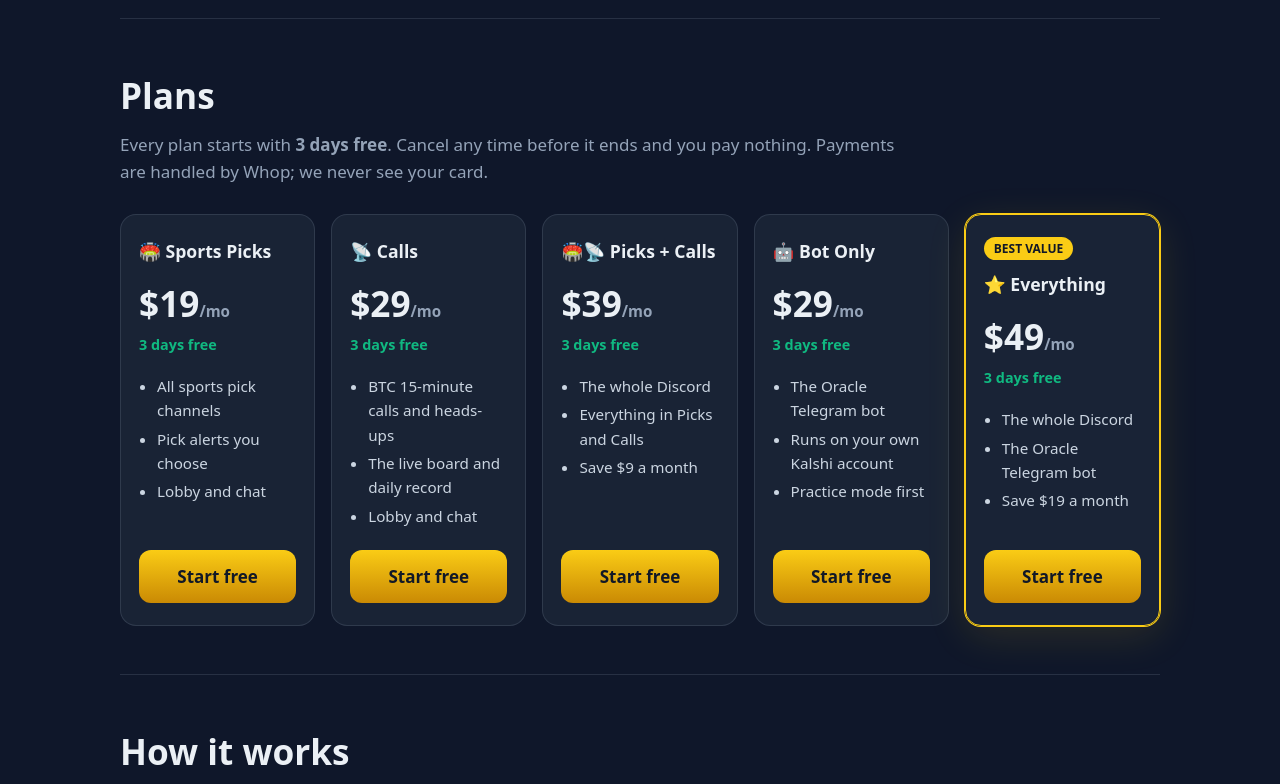
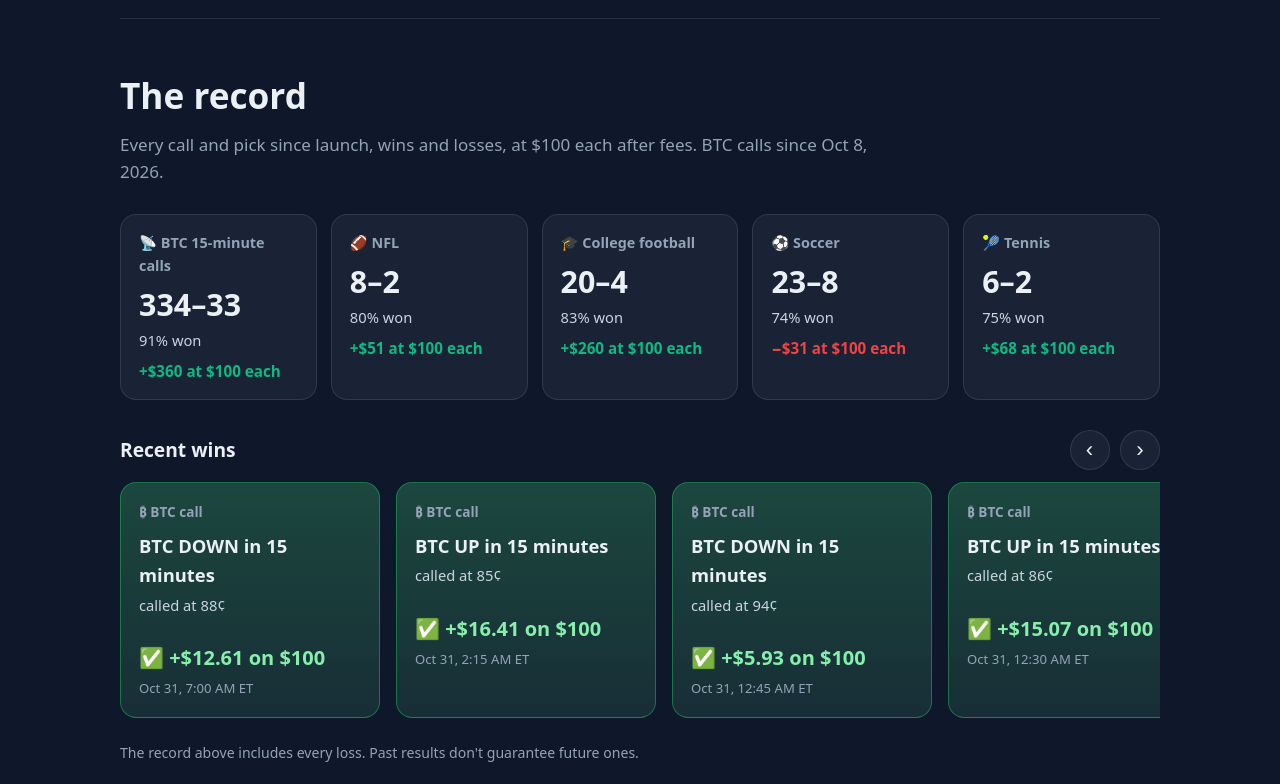
Before and after one commit to VektorPulse/oraclesignals-site, a plain HTML site: page index.html in a window 1280 px wide. Shown: the part 1140-1924 px from the top of the page. Drawn offline with Linux system fonts and the light colour scheme.

Commit message:
The record and recent wins

```diff
--- a/index.html
+++ b/index.html
@@ -48,6 +48,18 @@
         <p>A Telegram bot that runs on <i>your own</i> Kalshi account. Practice with pretend money first; when you're
           ready, it can follow the coach's calls for you, with your own limits and a daily stop.</p></div>
     </div>
+  </section>
+
+  <section id="results" hidden>
+    <h2>The record</h2>
+    <p class="sub">Every call and pick since launch, wins and losses, at $100 each after fees.
+      <span id="updated"></span></p>
+    <div class="stats" id="stats"></div>
+    <div class="carousel-head"><h3>Recent wins</h3>
+      <div class="arrows"><button type="button" id="prev" aria-label="Previous">‹</button>
+        <button type="button" id="next" aria-label="Next">›</button></div></div>
+    <div class="carousel" id="wins" tabindex="0" aria-label="Recent wins"></div>
+    <p class="note">The record above includes every loss. Past results don't guarantee future ones.</p>
   </section>
 
   <section id="plans">
@@ -117,5 +129,53 @@
     © 2026 Oracle Signals. Not affiliated with Kalshi.
   </footer>
 </div>
+<script>
+// The record (record.json, refreshed hourly by the server). Without it the section simply stays hidden.
+(async () => {
+  let d;
+  try {
+    const r = await fetch("record.json", {cache: "no-store"});
+    if (!r.ok) return;
+    d = await r.json();
+  } catch (e) { return; }
+  const el = (tag, cls, text) => { const n = document.createElement(tag); if (cls) n.className = cls;
+    if (text !== undefined) n.textContent = text; return n; };
+  const money = v => (v >= 0 ? "+$" : "−$") + Math.abs(v).toLocaleString("en-US",
+    {minimumFractionDigits: Math.abs(v) < 100 && v % 1 ? 2 : 0, maximumFractionDigits: 2});
+  const stats = document.getElementById("stats");
+  for (const s of [d.btc, ...(d.sports || [])]) {
+    if (!s || !(s.won + s.lost)) continue;
+    const box = el("div", "stat");
+    box.append(el("div", "stat-label", `${s.emoji} ${s.label}`),
+               el("div", "stat-rec", `${s.won}–${s.lost}${s.push ? "–" + s.push : ""}`),
+               el("div", "stat-pct", `${Math.round(100 * s.won / (s.won + s.lost))}% won`),
+               el("div", "stat-pnl " + (s.pnl >= 0 ? "up" : "down"), `${money(s.pnl)} at $100 each`));
+    stats.append(box);
+  }
+  if (d.btc && d.btc.since) document.getElementById("updated").textContent = `BTC calls since ${d.btc.since}.`;
+  const row = document.getElementById("wins");
+  for (const w of d.wins || []) {
+    const c = el("article", "win");
+    c.append(el("div", "win-top", `${w.emoji} ${w.kind}`), el("div", "win-title", w.title),
+             el("div", "win-detail", w.detail), el("div", "win-pnl", `✅ ${money(w.pnl)} on $100`),
+             el("div", "win-when", w.when));
+    row.append(c);
+  }
+  document.getElementById("results").hidden = false;
+  const step = () => (row.querySelector(".win")?.offsetWidth || 260) + 16;
+  document.getElementById("prev").onclick = () => row.scrollBy({left: -step(), behavior: "smooth"});
+  document.getElementById("next").onclick = () => row.scrollBy({left: step(), behavior: "smooth"});
+  if (!matchMedia("(prefers-reduced-motion: reduce)").matches) {
+    let paused = false;
+    for (const ev of ["mouseenter", "focusin", "touchstart"]) row.addEventListener(ev, () => paused = true);
+    for (const ev of ["mouseleave", "focusout"]) row.addEventListener(ev, () => paused = false);
+    setInterval(() => {
+      if (paused || document.hidden) return;
+      const end = row.scrollLeft + row.clientWidth >= row.scrollWidth - 4;
+      row.scrollTo({left: end ? 0 : row.scrollLeft + step(), behavior: "smooth"});
+    }, 3500);
+  }
+})();
+</script>
 </body>
 </html>
--- /dev/null
+++ b/record.json
@@ -0,0 +1,176 @@
+{
+ "updated": "Oct 31, 8:15 AM ET",
+ "stake": 100.0,
+ "btc": {
+  "label": "BTC 15-minute calls",
+  "emoji": "📡",
+  "won": 334,
+  "lost": 33,
+  "pnl": 360,
+  "since": "Oct 8, 2026"
+ },
+ "sports": [
+  {
+   "label": "NFL",
+   "emoji": "🏈",
+   "won": 8,
+   "lost": 2,
+   "push": 0,
+   "pnl": 51
+  },
+  {
+   "label": "College football",
+   "emoji": "🎓",
+   "won": 20,
+   "lost": 4,
+   "push": 0,
+   "pnl": 260
+  },
+  {
+   "label": "Soccer",
+   "emoji": "⚽",
+   "won": 23,
+   "lost": 8,
+   "push": 0,
+   "pnl": -31
+  },
+  {
+   "label": "Tennis",
+   "emoji": "🎾",
+   "won": 6,
+   "lost": 2,
+   "push": 0,
+   "pnl": 68
+  }
+ ],
+ "wins": [
+  {
+   "when": "Oct 31, 8:15 AM ET",
+   "emoji": "₿",
+   "kind": "BTC call",
+   "title": "BTC DOWN in 15 minutes",
+   "detail": "called at 85¢",
+   "pnl": 16.41
+  },
+  {
+   "when": "Oct 31, 7:00 AM ET",
+   "emoji": "₿",
+   "kind": "BTC call",
+   "title": "BTC DOWN in 15 minutes",
+   "detail": "called at 88¢",
+   "pnl": 12.61
+  },
+  {
+   "when": "Oct 31, 2:15 AM ET",
+   "emoji": "₿",
+   "kind": "BTC call",
+   "title": "BTC UP in 15 minutes",
+   "detail": "called at 85¢",
+   "pnl": 16.41
+  },
+  {
+   "when": "Oct 31, 12:45 AM ET",
+   "emoji": "₿",
+   "kind": "BTC call",
+   "title": "BTC DOWN in 15 minutes",
+   "detail": "called at 94¢",
+   "pnl": 5.93
+  },
+  {
+   "when": "Oct 31, 12:30 AM ET",
+   "emoji": "₿",
+   "kind": "BTC call",
+   "title": "BTC UP in 15 minutes",
+   "detail": "called at 86¢",
+   "pnl": 15.07
+  },
+  {
+   "when": "Oct 31, 12:30 AM ET",
+   "emoji": "🎾",
+   "kind": "Tennis",
+   "title": "Shnaider to win",
+   "detail": "Pohánková vs Shnaider · at 71¢",
+   "pnl": 38.04
+  },
+  {
+   "when": "Oct 30, 10:30 PM ET",
+   "emoji": "🎓",
+   "kind": "College football",
+   "title": "Sacramento State +23.5",
+   "detail": "Kent State @ Sacramento State · at 85¢",
+   "pnl": 16.42
+  },
+  {
+   "when": "Oct 30, 10:30 PM ET",
+   "emoji": "🎓",
+   "kind": "College football",
+   "title": "Under 62.5 points",
+   "detail": "Kent State @ Sacramento State · at 86¢",
+   "pnl": 15.15
+  },
+  {
+   "when": "Oct 30, 10:30 PM ET",
+   "emoji": "🎓",
+   "kind": "College football",
+   "title": "Over 32.5 points",
+   "detail": "Kent State @ Sacramento State · at 85¢",
+   "pnl": 16.42
+  },
+  {
+   "when": "Oct 30, 7:45 PM ET",
+   "emoji": "₿",
+   "kind": "BTC call",
+   "title": "BTC UP in 15 minutes",
+   "detail": "called at 86¢",
+   "pnl": 15.07
+  },
+  {
+   "when": "Oct 30, 4:00 PM ET",
+   "emoji": "⚽",
+   "kind": "Soccer",
+   "title": "No draw",
+   "detail": "Wrexham @ Sheffield Utd · at 72¢",
+   "pnl": 36.22
+  },
+  {
+   "when": "Oct 30, 4:00 PM ET",
+   "emoji": "⚽",
+   "kind": "Soccer",
+   "title": "Under 3.5 goals",
+   "detail": "Wrexham @ Sheffield Utd · at 73¢",
+   "pnl": 34.45
+  },
+  {
+   "when": "Oct 30, 4:00 PM ET",
+   "emoji": "⚽",
+   "kind": "Soccer",
+   "title": "Sheffield Utd or draw",
+   "detail": "Wrexham @ Sheffield Utd · at 70¢",
+   "pnl": 39.92
+  },
+  {
+   "when": "Oct 30, 10:00 AM ET",
+   "emoji": "🎾",
+   "kind": "Tennis",
+   "title": "Alcaraz to win",
+   "detail": "Alcaraz vs Paul · at 77¢",
+   "pnl": 27.81
+  },
+  {
+   "when": "Oct 29, 8:15 PM ET",
+   "emoji": "🏈",
+   "kind": "NFL",
+   "title": "Under 59.5 points",
+   "detail": "Panthers @ Packers · at 83¢",
+   "pnl": 19.07
+  },
+  {
+   "when": "Oct 29, 8:15 PM ET",
+   "emoji": "🏈",
+   "kind": "NFL",
+   "title": "Under 62.5 points",
+   "detail": "Panthers @ Packers · at 88¢",
+   "pnl": 12.69
+  }
+ ]
+}
--- a/style.css
+++ b/style.css
@@ -84,6 +84,32 @@ section p.sub { color: var(--muted); margin: 0 0 28px; max-width: 46em; }
 .plan li { margin: 4px 0; }
 .plan .btn { text-align: center; }
 
+/* the record and the carousel of recent wins */
+.stats { display: grid; gap: 14px; grid-template-columns: repeat(auto-fit, minmax(170px, 1fr)); margin-bottom: 30px; }
+.stat { background: var(--panel); border: 1px solid var(--line); border-radius: var(--radius); padding: 16px 18px; }
+.stat-label { color: var(--muted); font-weight: 700; font-size: .9rem; }
+.stat-rec { font-size: 1.9rem; font-weight: 900; margin-top: 4px; }
+.stat-pct { color: #cbd5e1; font-size: .92rem; }
+.stat-pnl { font-weight: 800; margin-top: 6px; font-size: .95rem; }
+.stat-pnl.up { color: var(--green); }
+.stat-pnl.down { color: var(--red); }
+.carousel-head { display: flex; align-items: center; justify-content: space-between; margin-bottom: 12px; }
+.carousel-head h3 { margin: 0; font-size: 1.2rem; }
+.arrows button { width: 40px; height: 40px; border-radius: 50%; border: 1px solid var(--line); background: var(--panel);
+                 color: var(--text); font-size: 1.4rem; line-height: 1; cursor: pointer; margin-left: 6px; }
+.arrows button:hover { border-color: var(--gold); color: var(--gold); }
+.carousel { display: flex; gap: 16px; overflow-x: auto; scroll-snap-type: x mandatory; padding-bottom: 10px;
+            scrollbar-width: thin; }
+.win { flex: 0 0 260px; scroll-snap-align: start; border-radius: var(--radius); padding: 18px;
+       background: linear-gradient(180deg, rgba(34, 197, 94, .22), rgba(21, 128, 61, .12)), var(--panel);
+       border: 1px solid rgba(34, 197, 94, .45); }
+.win-top { color: var(--muted); font-weight: 700; font-size: .85rem; }
+.win-title { font-size: 1.15rem; font-weight: 900; margin: 8px 0 4px; }
+.win-detail { color: #cbd5e1; font-size: .92rem; min-height: 2.6em; }
+.win-pnl { color: #86efac; font-weight: 900; font-size: 1.25rem; margin-top: 10px; }
+.win-when { color: var(--muted); font-size: .82rem; margin-top: 4px; }
+.note { color: var(--muted); font-size: .88rem; margin: 14px 0 0; }
+
 /* steps and FAQ */
 .steps { counter-reset: s; display: grid; gap: 16px; grid-template-columns: repeat(4, 1fr); }
 .steps .card::before { counter-increment: s; content: counter(s); display: inline-grid; place-items: center;
```
